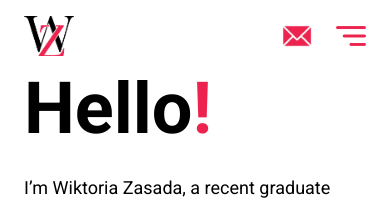
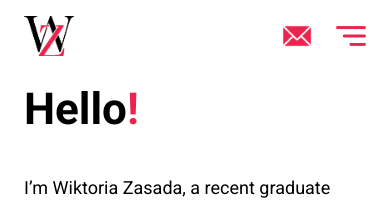
Before and after one commit to FZasada/wz-tailwind-portfolio, a React (Vite) app: page /aboutme in a window 390 px wide. Shown: the top 205 px of the page. Built offline with nearby package versions, Linux system fonts and the light colour scheme.

Commit message:
Changed font size for heading on mobil

```diff
--- a/src/screens/Aboutme.jsx
+++ b/src/screens/Aboutme.jsx
@@ -60,7 +60,7 @@ function Aboutme() {
                         justifyContent: 'flex-start'
                       }}
                     >
-                      <h1 className="mb-[12px] text-[72px] font-bold">
+                      <h1 className="mb-[12px] text-[44px] lg:text-[72px] font-bold">
                         {hiMsg[currentIndex]}<span className='text-primary'>!</span>
                       </h1>
                     </div>
```
